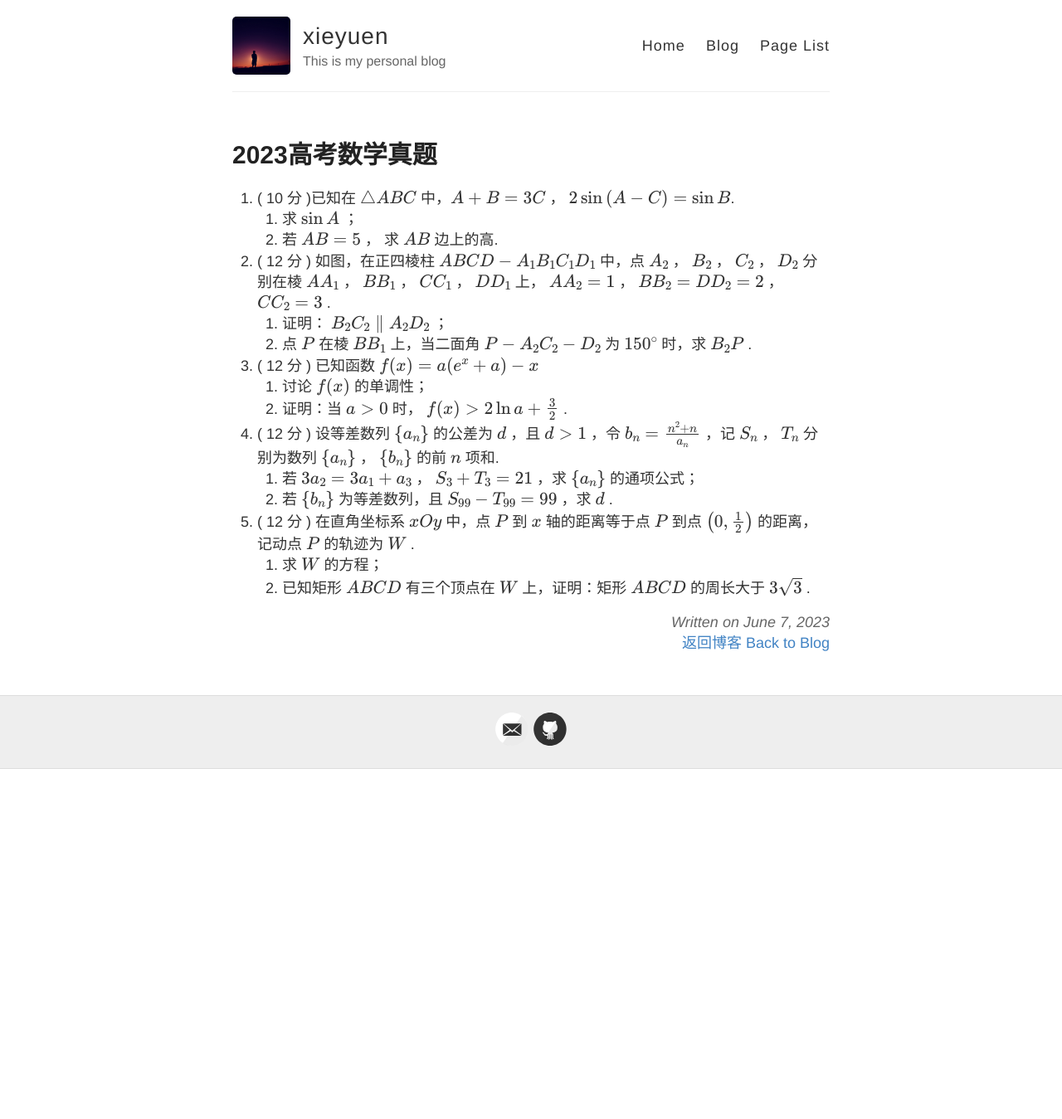
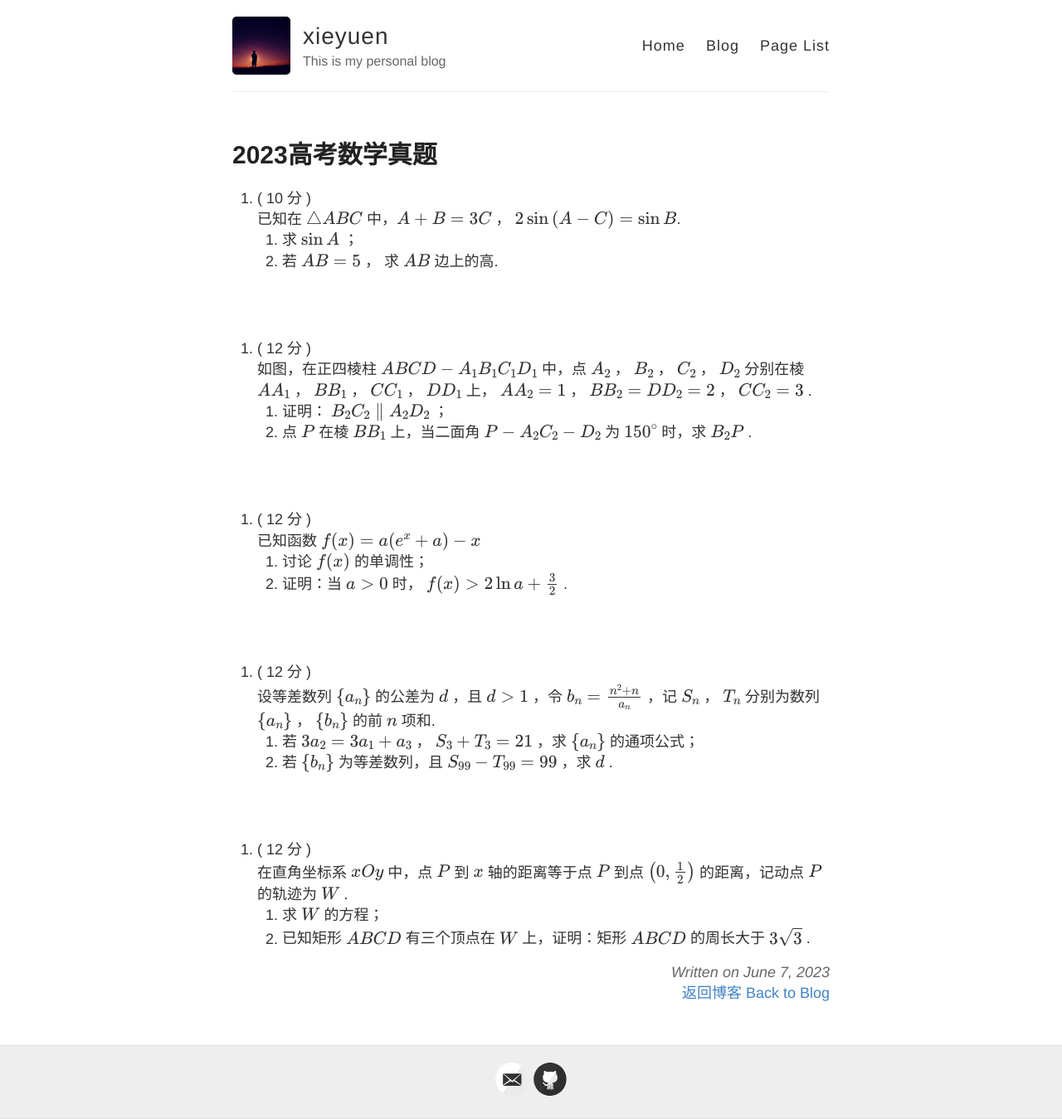
Before and after one commit to xieyuen/blog.github.io, a Jekyll site: the page built from _posts/2023-6-7-Math-Exam.md, in a window 1280 px wide. Shown: the whole page at 83% size. Built offline with Jekyll 4.4.1, drawn with Linux system fonts in a browser that asks for light colours; before the commit the page ends 927 px from its top, so only the background shows below that.

Commit message:
Update 2023-6-7-Math-Exam.md

```diff
--- a/_posts/2023-6-7-Math-Exam.md
+++ b/_posts/2023-6-7-Math-Exam.md
@@ -4,22 +4,30 @@ title: 2023高考数学真题
 permalink: /posts/2023/6/2023-gk-math
 ---
 
-17. ( 10 分 )已知在 $ \triangle A B C $ 中，$ A + B = 3 C $ ， $ 2 \sin \left( A - C \right) = \sin B $.
+17. ( 10 分 ) <br> 已知在 $ \triangle A B C $ 中，$ A + B = 3 C $ ， $ 2 \sin \left( A - C \right) = \sin B $.
     1. 求 $ \sin A $ ；
     2. 若 $ A B = 5 $ ， 求 $ A B $ 边上的高.
 
-18. ( 12 分 ) 如图，在正四棱柱 $ A B C D - A _ { 1 } B _ { 1 } C  _ { 1 } D _ { 1 } $ 中，点 $ A _ { 2 } $ ， $ B _ { 2 } $ ， $ C _ { 2 } $ ， $ D _ { 2 } $ 分别在棱 $ A A _ { 1 } $ ， $ B B _ { 1 } $ ， $ C C _ { 1 } $ ， $ D D _ { 1 } $ 上， $ A A _ { 2 } = 1 $ ， $ B B _ { 2 } = D D _ { 2 } = 2 $ ， $ C C _ { 2 } = 3 $ .
+<br><br>
+
+18. ( 12 分 ) <br> 如图，在正四棱柱 $ A B C D - A _ { 1 } B _ { 1 } C  _ { 1 } D _ { 1 } $ 中，点 $ A _ { 2 } $ ， $ B _ { 2 } $ ， $ C _ { 2 } $ ， $ D _ { 2 } $ 分别在棱 $ A A _ { 1 } $ ， $ B B _ { 1 } $ ， $ C C _ { 1 } $ ， $ D D _ { 1 } $ 上， $ A A _ { 2 } = 1 $ ， $ B B _ { 2 } = D D _ { 2 } = 2 $ ， $ C C _ { 2 } = 3 $ .
     1. 证明： $ B _ { 2 } C _ { 2 } \parallel A _ { 2 } D _ { 2 } $ ；
     2. 点 $ P $ 在棱 $ B B _ { 1 } $ 上，当二面角 $ P - A _ { 2 } C  _ { 2 } - D _ { 2 } $ 为 $ 150 ^ { \circ } $ 时，求 $ B _ { 2 } P $ .
 
-19. ( 12 分 ) 已知函数 $ f ( x ) = a ( e ^ { x } + a ) - x $
+<br><br>
+
+19. ( 12 分 ) <br> 已知函数 $ f ( x ) = a ( e ^ { x } + a ) - x $
     1. 讨论 $ f ( x ) $ 的单调性；
     2. 证明：当 $ a > 0 $ 时， $ f ( x ) > 2 \ln a + \frac { 3 } { 2 } $ .
 
-20. ( 12 分 ) 设等差数列 $ \left \\{ a _ { n } \right \\} $ 的公差为 $ d $ ，且 $ d > 1 $ ，令 $ b _ { n } = \frac { n ^ { 2 } + n } { a _ { n } } $ ，记 $ S _ { n } $ ， $ T _ { n } $ 分别为数列 $ \left \\{ a _ { n } \right \\} $ ， $ \left \\{ b _ { n } \right \\} $ 的前 $ n $ 项和.
+<br><br>
+
+20. ( 12 分 ) <br> 设等差数列 $ \left \\{ a _ { n } \right \\} $ 的公差为 $ d $ ，且 $ d > 1 $ ，令 $ b _ { n } = \frac { n ^ { 2 } + n } { a _ { n } } $ ，记 $ S _ { n } $ ， $ T _ { n } $ 分别为数列 $ \left \\{ a _ { n } \right \\} $ ， $ \left \\{ b _ { n } \right \\} $ 的前 $ n $ 项和.
     1. 若 $ 3 a _ { 2 } = 3 a _ { 1 } + a _ { 3 } $ ， $ S _ { 3 } + T _ { 3 } = 21 $ ，求 $ \left \\{ a _ { n } \right \\} $ 的通项公式；
     2. 若 $ \left \\{ b _ { n } \right \\} $ 为等差数列，且 $ S _ { 99 } - T _ { 99 } = 99 $ ，求 $ d $ .
 
-22. ( 12 分 ) 在直角坐标系 $ x O y $ 中，点 $ P $ 到 $ x $ 轴的距离等于点 $ P $ 到点 $ \left ( 0 , \frac {1} {2} \right ) $ 的距离，记动点 $ P $ 的轨迹为 $ W $ .
+<br><br>
+
+22. ( 12 分 ) <br> 在直角坐标系 $ x O y $ 中，点 $ P $ 到 $ x $ 轴的距离等于点 $ P $ 到点 $ \left ( 0 , \frac {1} {2} \right ) $ 的距离，记动点 $ P $ 的轨迹为 $ W $ .
     1. 求 $ W $ 的方程；
     2. 已知矩形 $ A B C D $ 有三个顶点在 $ W $ 上，证明：矩形 $ A B C D $ 的周长大于 $ 3 \sqrt { 3 } $ .
```
